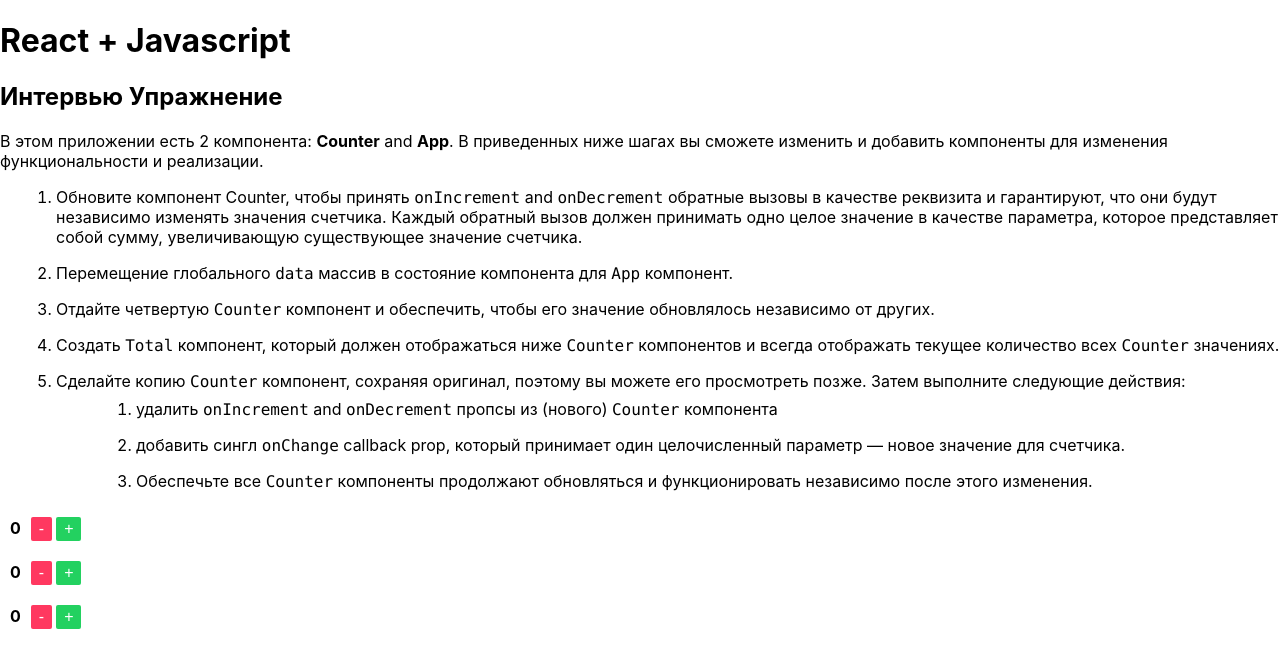
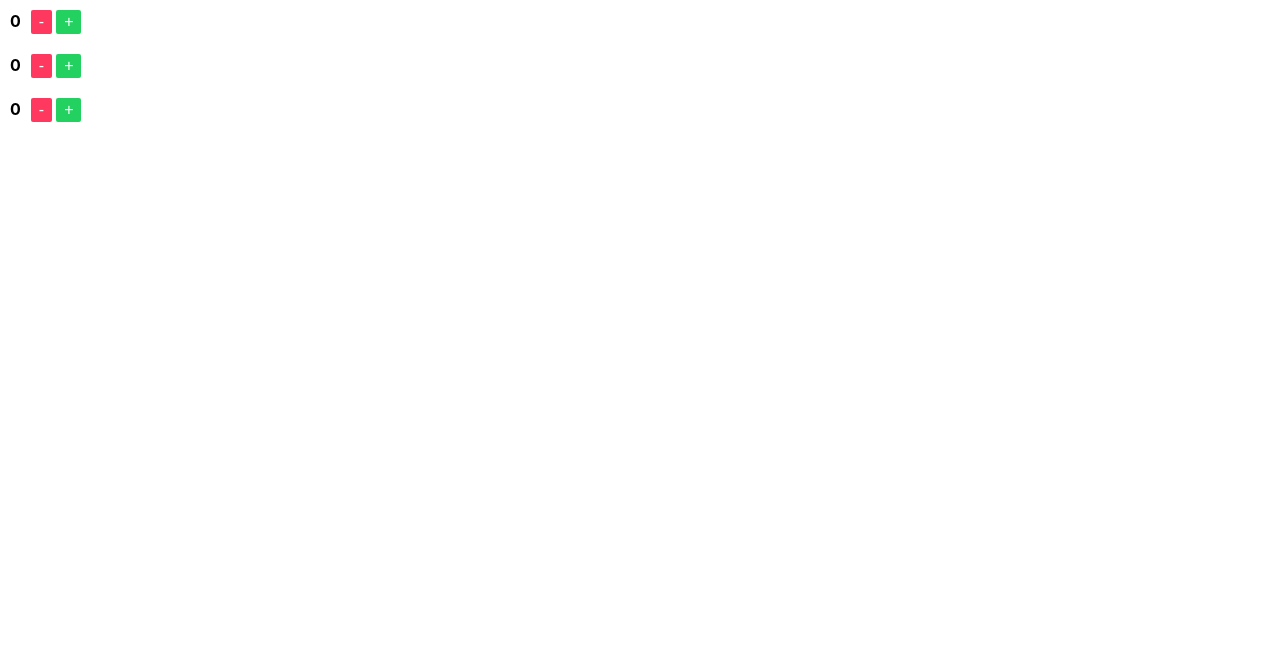
Before and after one commit to eukartsan/counters, a React (Create React App) app: page / in a window 1280 px wide. Shown: the top 668 px of the page. Built offline with nearby package versions, Linux system fonts and the light colour scheme.

Commit message:
add counters components

```diff
--- a/public/index.html
+++ b/public/index.html
@@ -5,26 +5,9 @@
     <meta name="viewport" content="width=device-width, initial-scale=1, shrink-to-fit=no">
     <meta name="theme-color" content="#000000">
     <link rel="manifest" href="%PUBLIC_URL%/manifest.json">
-    <title>Interview App</title>
+    <title>Counters App</title>
   </head>
   <body>
-      <h1 class="title">React + Javascript</h1>
-      <h2 class="subtitle">Интервью Упражнение</h2>
-        <p>В этом приложении есть 2 компонента: <strong>Counter</strong> and <strong>App</strong>. В приведенных ниже шагах вы сможете изменить и добавить компоненты для изменения функциональности и реализации.</p>
-        <ol class="instructions">
-            <li>Обновите компонент Counter, чтобы принять <code>onIncrement</code> and <code>onDecrement</code> обратные вызовы в качестве реквизита и гарантируют, что они будут независимо изменять значения счетчика. Каждый обратный вызов должен принимать одно целое значение в качестве параметра, которое представляет собой сумму, увеличивающую существующее значение счетчика. </li>
-            <li>Перемещение глобального <code>data</code> массив в состояние компонента для <code>App</code> компонент.</li>
-            <li>Отдайте четвертую <code>Counter</code> компонент и обеспечить, чтобы его значение обновлялось независимо от других.</li>
-            <li>Создать <code>Total</code> компонент, который должен отображаться ниже <code>Counter</code> компонентов и всегда отображать текущее количество всех <code>Counter</code> значениях.</li>
-            <li>Сделайте копию <code>Counter</code> компонент, сохраняя оригинал, поэтому вы можете его просмотреть позже. Затем выполните следующие действия:
-              <ol>
-                <li>удалить <code>onIncrement</code> and <code>onDecrement</code> пропсы из (нового) <code>Counter</code> компонента</li>
-                <li>добавить сингл <code>onChange</code> callback prop, который принимает один целочисленный параметр &mdash; новое значение для счетчика.</li>
-                <li>Обеспечьте все <code>Counter</code> компоненты продолжают обновляться и функционировать независимо после этого изменения.</li>
-              </ol>
-            </li>
-          </ol>
-
     <div id="root"></div>
   </body>
 </html>
--- a/src/App.js
+++ /dev/null
@@ -1,63 +0,0 @@
-import React, {Component} from 'react';
-import './App.css';
-
-// state data for 3 counters
-const data = [
-  {
-    id: 1,
-    value: 0
-  }, {
-    id: 2,
-    value: 0
-  }, {
-    id: 3,
-    value: 0
-  }
-];
-
-class Counter extends Component {
-  constructor() {
-    super();
-    this.state = {
-      value: 0
-    };
-  }
-
-  onDecrement = () => {
-
-    this.setState({
-      value: this.state.value - 1
-    });
-  }
-
-  onIncrement = () => {
-    this.setState({
-      value: this.state.value + 1
-    });
-  }
-
-  render() {
-    const {value} = this.props;
-    return (<div className="counter">
-      <b>{this.state.value}</b>
-      <div className="counter-controls">
-        <button onClick={this.onDecrement} className="button is-danger is-small">-</button>
-        <button onClick={this.onIncrement} className="button is-success is-small">+</button>
-      </div>
-    </div>);
-  }
-}
-
-class App extends Component {
-  constructor(props, context) {
-    super(props, context);
-  }
-
-  render() {
-    return (<div>
-      {data.map(counter => (<Counter key={counter.id} value={counter.value}/>))}
-    </div>);
-  }
-}
-
-export default App;
--- /dev/null
+++ b/src/components/App.js
@@ -0,0 +1,53 @@
+import React, {Component} from 'react';
+import './App.css';
+
+const data = [
+  {id: 1, value: 0},
+  {id: 2, value: 0},
+  {id: 3, value: 0}
+];
+
+class Counter extends Component {
+  constructor() {
+    super();
+    this.state = {
+      value: 0
+    };
+  }
+
+  onDecrement = () => {
+      this.setState(({value}) => ({value: value - 1}))
+  }
+
+  onIncrement = () => {
+      this.setState(({value}) => ({value: value + 1}))
+  }
+
+  render() {
+    const {value} = this.state;
+    return (<div className="counter">
+      <b>{value}</b>
+      <div className="counter-controls">
+        <button
+          onClick={this.onDecrement}
+          className="button is-danger is-small">-</button>
+        <button
+          onClick={this.onIncrement}
+          className="button is-success is-small">+</button>
+      </div>
+    </div>);
+  }
+}
+
+class App extends Component {
+  render() {
+    return (<div>
+      {data.map(counter => (
+        <Counter
+          key={counter.id}
+          value={counter.value}/>))}
+    </div>);
+  }
+}
+
+export default App;
--- a/src/index.js
+++ b/src/index.js
@@ -1,12 +1,9 @@
 import React from 'react';
 import ReactDOM from 'react-dom';
 import './index.css';
-import App from './App';
+import App from './components/App';
 import * as serviceWorker from './serviceWorker';
 
 ReactDOM.render(<App/>, document.getElementById('root'));
 
-// If you want your app to work offline and load faster, you can change
-// unregister() to register() below. Note this comes with some pitfalls.
-// Learn more about service workers: http://bit.ly/CRA-PWA
 serviceWorker.unregister();
```
Also changed, not shown: src/components/Counter.js (added, +35 -0 lines), src/components/App.css (renamed from src/App.css), src/logo.svg (deleted).
